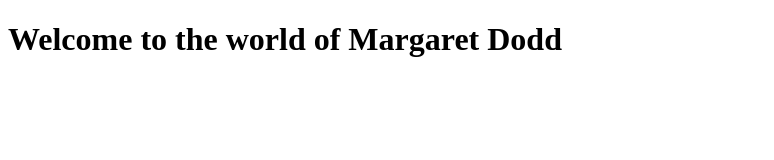
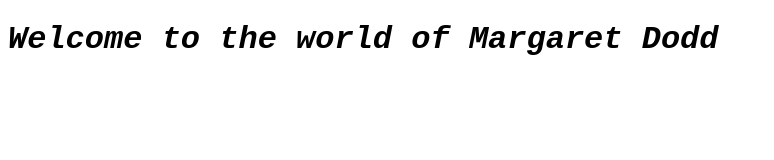
Before and after one commit to Jonathon/MD, a plain HTML site: page index.html in a window 1280 px wide. Shown: the whole page, without its empty margins (0-774 px from the left). Drawn offline with Linux system fonts and the light colour scheme; a web font is replaced by a local one.

Commit message:
Added container and 4

```diff
--- a/css/styles.css
+++ b/css/styles.css
@@ -24,3 +24,10 @@ font-family: courier-prime,monospace;
 font-weight: 400;
 font-style: normal;
 }
+
+h1 {
+
+        font-family: courier-prime, monospace;
+        font-weight: 700;
+        font-style: italic;
+        }
--- a/index.html
+++ b/index.html
@@ -7,8 +7,14 @@
     <link rel="stylesheet" href="https://use.typekit.net/vsj6avh.css">
 </head>
     <body>
+        <div class="container">
+    <header>
         <h1>Welcome to the world of Margaret Dodd</h1>
-
+    </header>
+        <main></main>
+        <aside></aside>
+        <footer></footer>
+        </div>
     </body>
 
 </html>
```
